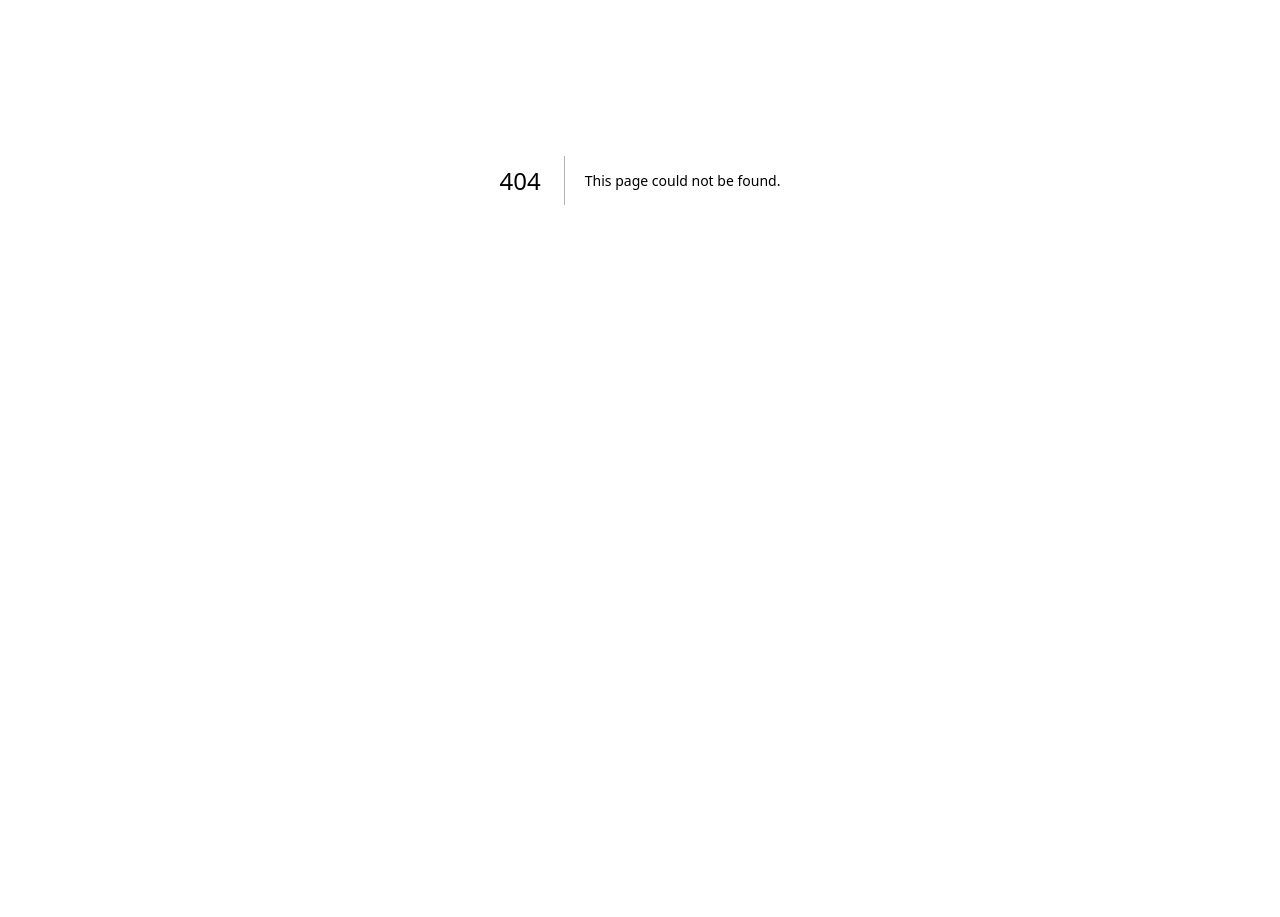
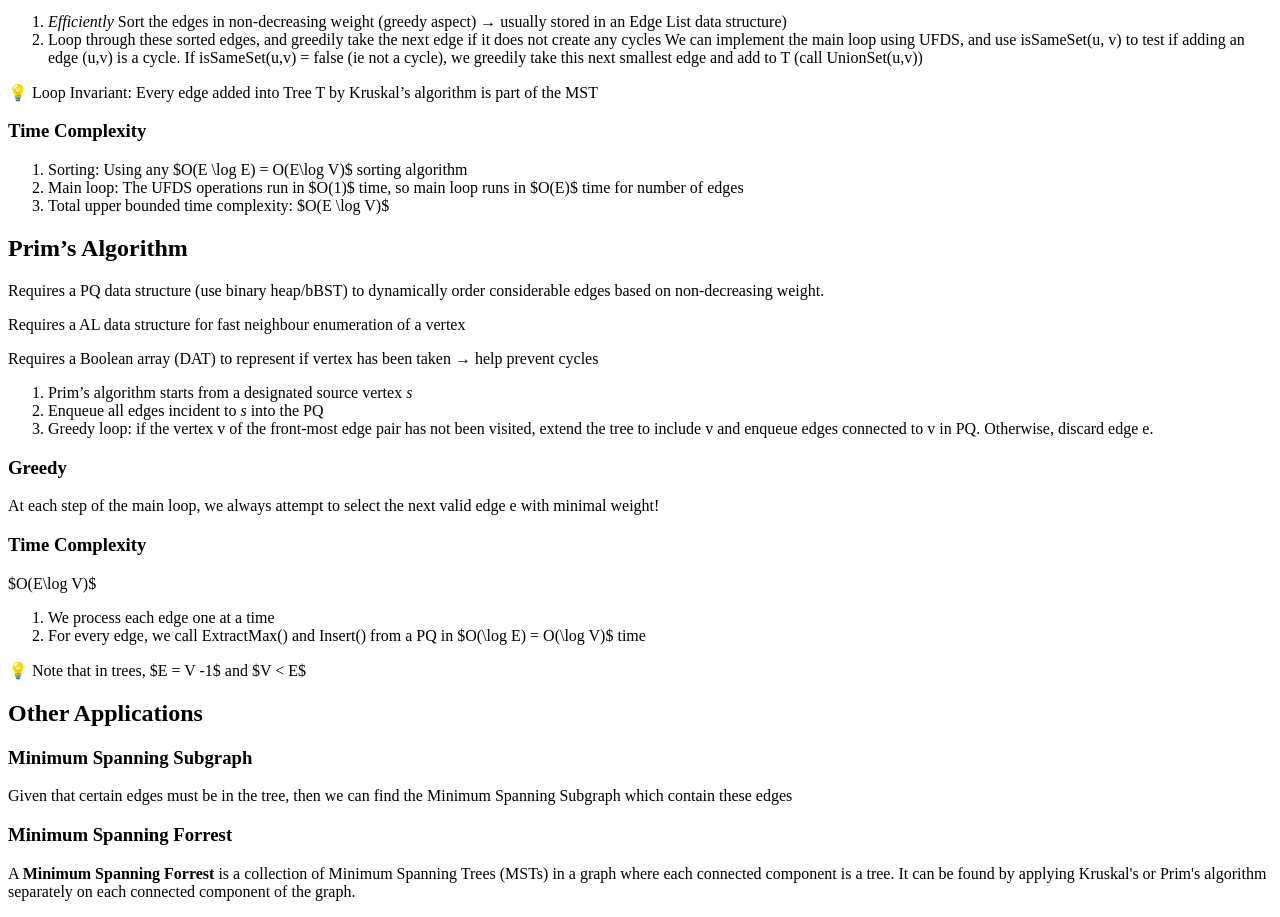
Before and after one commit to jyztintan/notes, a Next.js app: page /CS2040S/mst in a window 1280 px wide. Before the commit this address had no page. Shown: the part 220-1137 px from the top of the page. Before the commit the page ends 800 px from the top, so only its background shows below. Built offline with nearby package versions, Linux system fonts and the light colour scheme.

Commit message:
feat: add notes for minimum spanning trees

```diff
--- a/pages/CS2040S/_meta.json
+++ b/pages/CS2040S/_meta.json
@@ -7,5 +7,6 @@
   "binary-search-tree": "Binary Search Tree",
   "graph-ds": "Graph Data Structures",
   "graph-traversal": "Graph Traversal",
-  "sssp": "Single Source Shortest Path"
+  "sssp": "Single Source Shortest Path",
+  "mst": "Minimum Spanning Tree"
 }
--- /dev/null
+++ b/pages/CS2040S/mst.mdx
@@ -0,0 +1,62 @@
+# Minimum Spanning Trees (MST)
+
+An spanning tree is a subgraph of a connected undirected weighted graph G, such that it is a tree that connects all vertices in G
+
+A **Minimum** spanning tree is a spanning tree of G such that it has the smallest total weight among the possible spanning trees
+
+2 **greedy** algorithms to help us find an MST of a graph
+
+## Kruskal’s Algorithm
+
+1. *Efficiently* Sort the edges in non-decreasing weight (greedy aspect) → usually stored in an Edge List data structure)
+2. Loop through these sorted edges, and greedily take the next edge if it does not create any cycles  We can implement the main loop using UFDS, and use isSameSet(u, v) to test if adding an edge (u,v) is a cycle.
+If isSameSet(u,v) = false (ie not a cycle), we greedily take this next smallest edge and add to T (call UnionSet(u,v))
+
+<aside>
+💡 Loop Invariant: Every edge added into Tree T by Kruskal’s algorithm is part of the MST
+
+</aside>
+
+### Time Complexity
+
+1. Sorting: Using any $O(E \log E) = O(E\log V)$  sorting algorithm
+2. Main loop: The UFDS operations run in $O(1)$ time, so main loop runs in $O(E)$  time for number of edges
+3. Total upper bounded time complexity: $O(E \log V)$
+
+## Prim’s Algorithm
+
+Requires a PQ data structure (use binary heap/bBST) to dynamically order considerable edges based on non-decreasing weight.
+
+Requires a AL data structure for fast neighbour enumeration of a vertex
+
+Requires a Boolean array (DAT) to represent if vertex has been taken → help prevent cycles
+
+1. Prim’s algorithm starts from a designated source vertex *s*
+2. Enqueue all edges incident to *s* into the PQ
+3. Greedy loop: if the vertex v of the front-most edge pair has not been visited, extend the tree to include v and enqueue edges connected to v in PQ. Otherwise, discard edge e.
+
+### Greedy
+
+At each step of the main loop, we always attempt to select the next valid edge e with minimal weight!
+
+### Time Complexity
+
+$O(E\log V)$
+
+1. We process each edge one at a time
+2. For every edge, we call ExtractMax() and Insert() from a PQ in $O(\log E) = O(\log V)$  time
+
+<aside>
+💡 Note that in trees, $E = V -1$ and $V < E$
+
+</aside>
+
+## Other Applications
+
+### Minimum Spanning Subgraph
+
+Given that certain edges must be in the tree, then we can find the Minimum Spanning Subgraph which contain these edges
+
+### Minimum Spanning Forrest
+
+A **Minimum Spanning Forrest** is a collection of Minimum Spanning Trees (MSTs) in a graph where each connected component is a tree. It can be found by applying Kruskal's or Prim's algorithm separately on each connected component of the graph.
```
